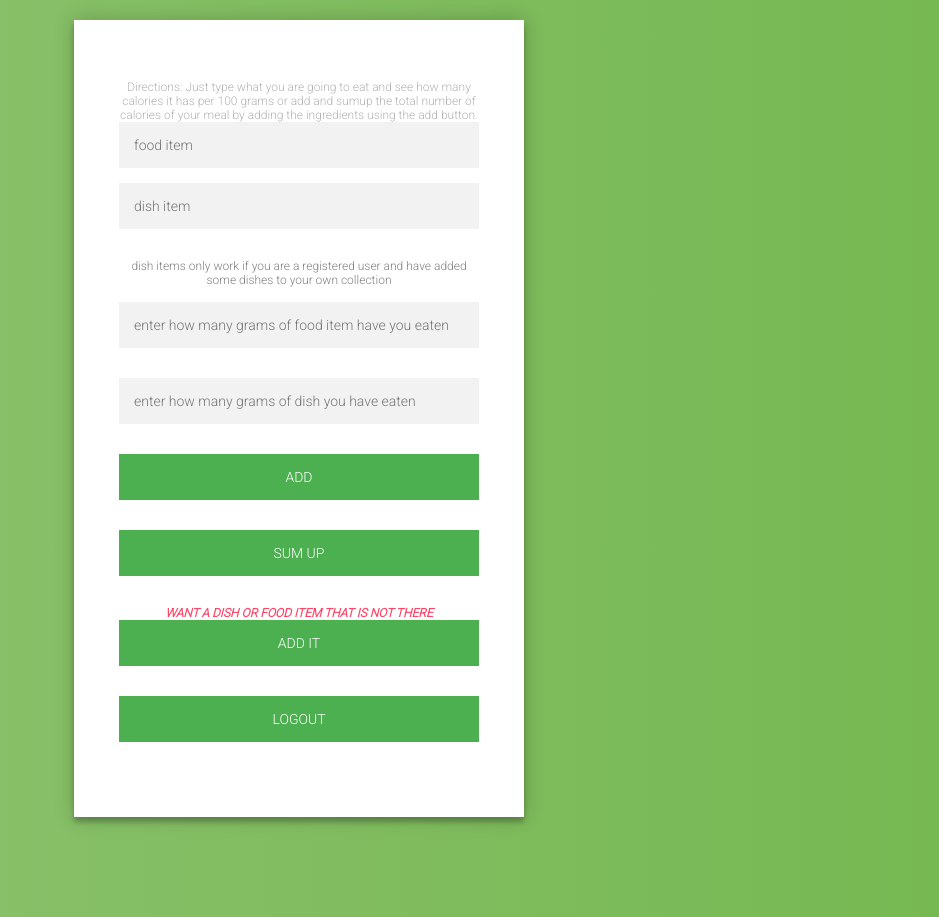
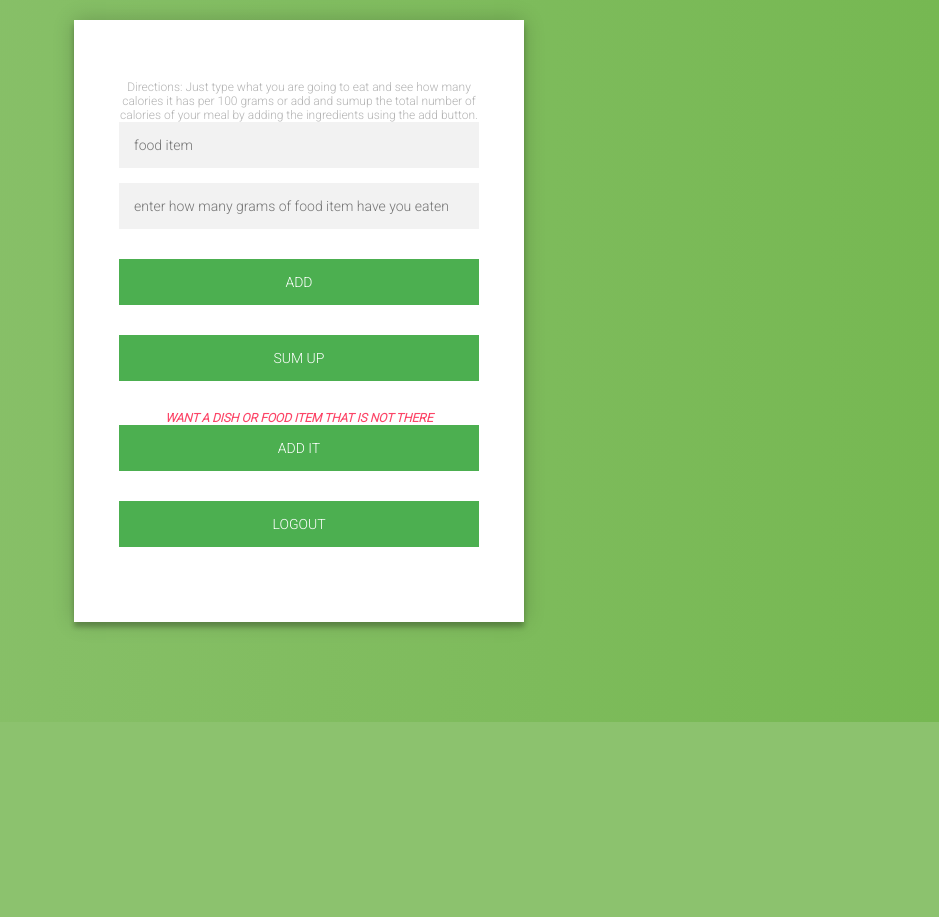
Before and after one commit to ethvedbitdesjan/project, a Flask app: template templates/count.html in a window 1280 px wide. Shown: the part 218-1135 px from the top of the page, without its empty margins (341-1280 px from the left). After the commit the page ends 940 px from the top, so only its background shows below. Run offline with Flask 2, Linux system fonts and the light colour scheme; the template is opened without the code that fills it: most values are stand-ins (such as "Sample title", 1, 10 or a date in 2020).

Commit message:
simplified design

```diff
--- a/project.py
+++ b/project.py
@@ -14,19 +14,10 @@
 def counting1():
     global total1, calories1, check1, username1
     stringnone=None
-    stringnone1=None
-    dish=None
     food =None
     stringnone =request.form.get("amount")
-    stringnone1 = request.form.get("amount1")
-    print(stringnone1)
     food = request.form.get("food")
-    dish= request.form.get("dish")
-    if stringnone1!="":
-         amount1 = float(request.form.get("amount1"))
-         num1=int(dish[-3:])
-         total1 = total1 + (num1* amount1/100)
-    if stringnone!="":
+    if not stringnone or not food:
         amount = float(request.form.get("amount"))
         num=int(food[-3:])
         total1 = total1 + (num* amount/100)
--- a/templates/count.html
+++ b/templates/count.html
@@ -26,22 +26,13 @@
          {%for food_calorie in food_calories %}
     	     <option value="{{food_calorie.food_item}} - {{food_calorie.calories}}"> </option>
     	 {% endfor %}
+       {% for dish_calorie in dish_calories %}
+               <option value="{{dish_calorie.food_item}} - {{ dish_calorie.calories}}"> </option>
+         {% endfor %}
        </datalist>
-       <input name="dish" list="dishes" placeholder="dish item">
-       <datalist id="dishes">
-       	 {% for dish_calorie in dish_calories %}
-       	       <option value="{{dish_calorie.food_item}} - {{ dish_calorie.calories}}"> </option>
-       	 {% endfor %}
-       </datalist>
-       <p style="font-size: 11; color:grey">
-       dish items only work if you are a registered user and have added some dishes to your own collection</p>
-       <p>
        	  <input type="number" name="amount" placeholder="enter how many grams of food item have you eaten">
        </p>
-       <p>
-       	<input type="number" name="amount1" placeholder="enter how many grams of dish you have eaten">
-       </p>
-       <p>
+             <p>
        <input type="submit" value="add">
        </p>
        <p>
```
